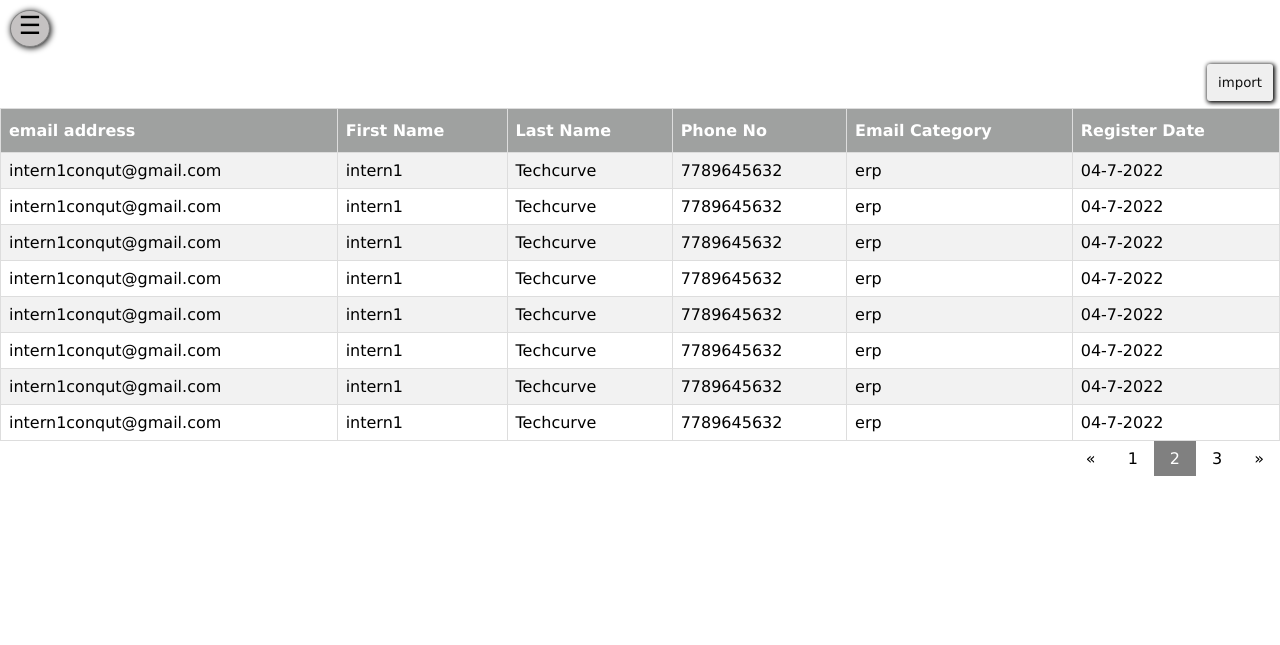
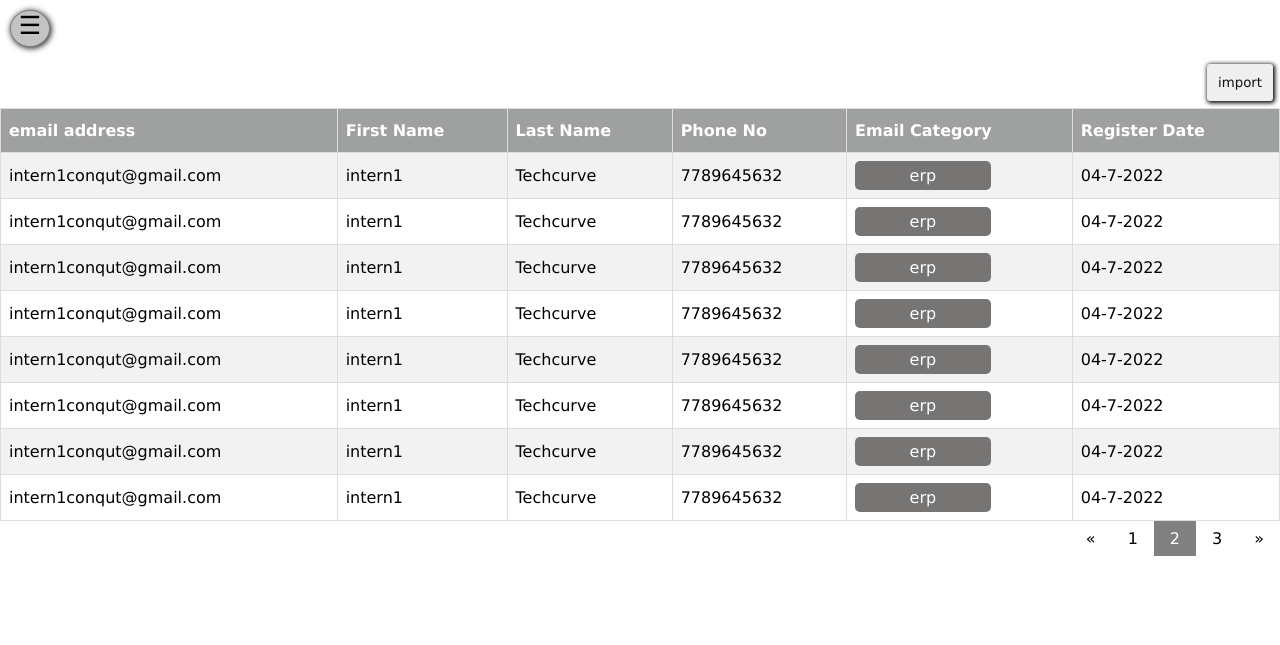
Before and after one commit to kunaldudhabhate/tech-curveu, a plain HTML site: page index.html in a window 1280 px wide. Drawn offline with Linux system fonts and the light colour scheme.

Commit message:
Update style.css

```diff
--- a/style.css
+++ b/style.css
@@ -34,7 +34,7 @@
   background-color: #9fa1a0;
   color: white;
 }
-#ecategorry{
+.ecategorry{
   background-color: rgb(119, 116, 116);
   display: inline-block;
   width: 65%;
```
